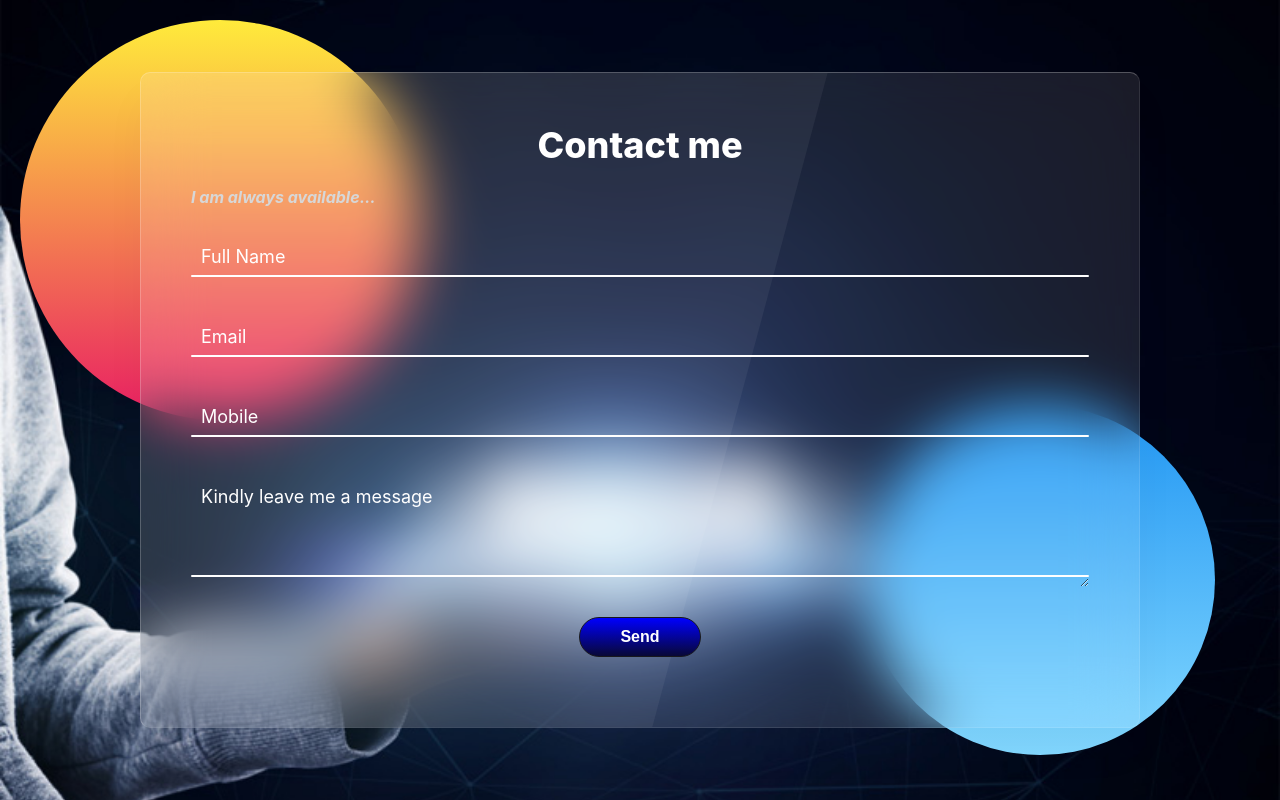
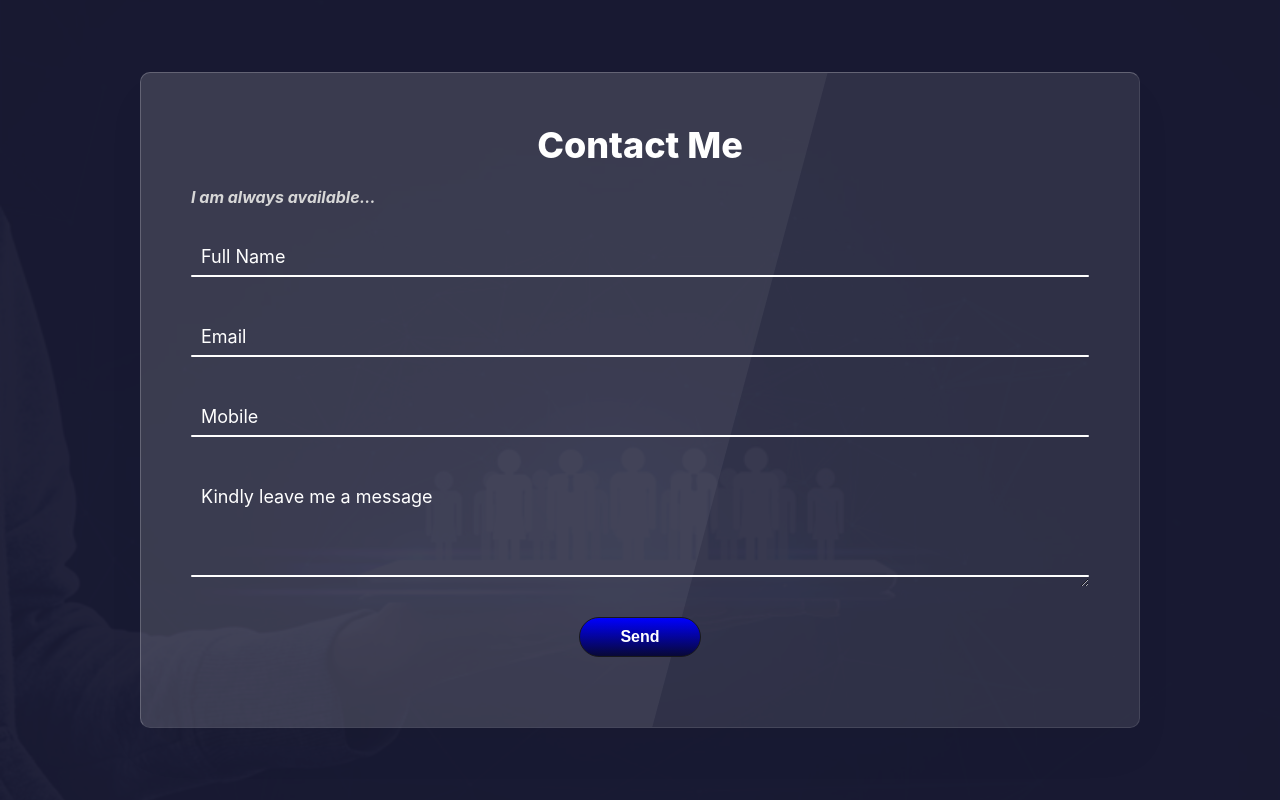
Before and after one commit to Drfej/James-Funsho, a React (Create React App) app: page / in a window 1280 px wide. Built offline with nearby package versions, Linux system fonts and the light colour scheme.

Commit message:
Adjustion made to the section style

```diff
--- a/src/Component/Contact.css
+++ b/src/Component/Contact.css
@@ -13,28 +13,20 @@ section {
     justify-content: center;
     align-items: center;
     padding: 20px;
-    background: url('./Images/backk.jpg') no-repeat center center/cover;
+    background-color: rgba(26, 27, 52, 0.96);
 }
 
-section::before {
+section:before {
+    position: absolute;
     content: '';
-    position: absolute;
-    width: 400px;
-    height: 400px;
-    background: linear-gradient(#ffeb3b, #e91e63);
-    border-radius: 50%;
-    transform: translate(-420px, -180px);
+    background: url('./Images/backk.jpg') no-repeat center center/cover;
+    height: 100%;
+    width: 100%;
+    top: 0;
+    left: 0;
+    z-index: -1;
 }
 
-section::after {
-    content: '';
-    position: absolute;
-    width: 350px;
-    height: 350px;
-    background: linear-gradient(#2196f3, #83d8ff);
-    border-radius: 50%;
-    transform: translate(400px, 180px);
-}
 
 .container {
     position: relative;
@@ -49,7 +41,7 @@ section::after {
     border-bottom: 1px solid rgba(255,255,255,0.1);
     border-radius: 10px;
     overflow: hidden;
-    backdrop-filter: blur(30px);
+    /* backdrop-filter: blur(30px); */
 }
 
 .container::before{
@@ -191,14 +183,6 @@ section::after {
 
 @media (max-width: 800px) {
 
-
-    section::before {
-        display: none;
-    }
-    section::after {
-        display: none;
-    }
-
     .container {
         padding: 20px;
     }
--- a/src/Component/Contact.js
+++ b/src/Component/Contact.js
@@ -26,7 +26,7 @@ const Contact = () => {
     <section>
       <div className='container'>
           <form onSubmit={sendEmail}>
-            <h2>Contact me</h2>
+            <h2>Contact Me</h2>
             <h3>I am always available...</h3>
 
             <div className='row100'>
```
